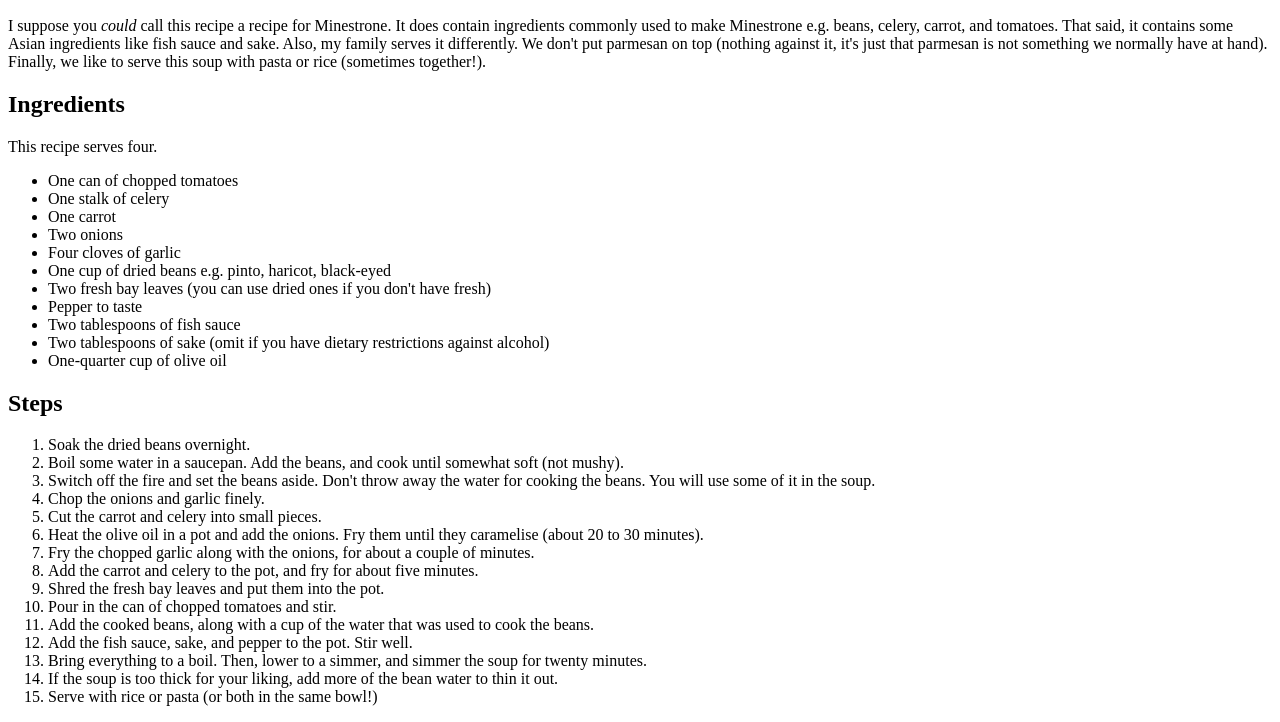
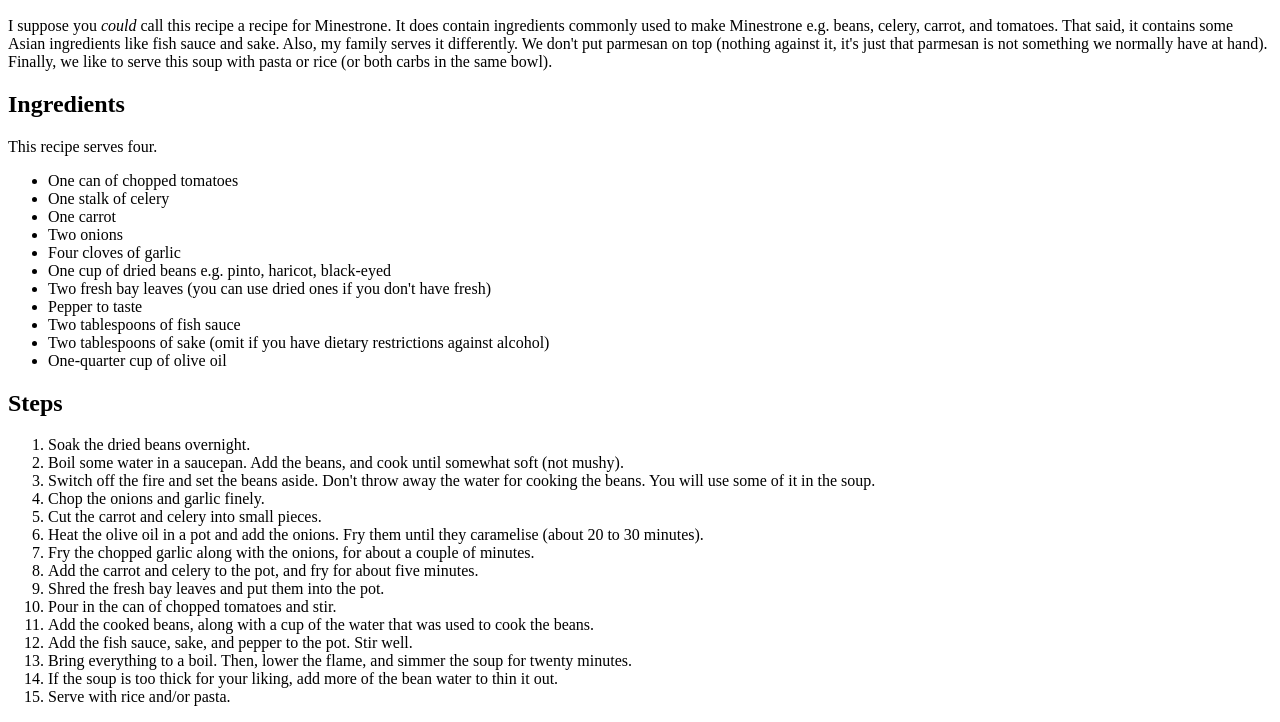
Before and after one commit to Wanasaurus/odin-recipes, a plain HTML site: page recipes/vegsoup.html in a window 1280 px wide. Shown: the part 110-832 px from the top of the page. Drawn offline with Linux system fonts and the light colour scheme.

Commit message:
Edit thick vegetable soup recipe copy

```diff
--- a/recipes/vegsoup.html
+++ b/recipes/vegsoup.html
@@ -7,7 +7,7 @@
         <body>
             <h1>Thick vegetable soup à la Minestrone</h1>
                 <h2>Description</h2>
-                    <p>I suppose you <em>could</em> call this recipe a recipe for Minestrone. It does contain ingredients commonly used to make Minestrone e.g. beans, celery, carrot, and tomatoes. That said, it contains some Asian ingredients like fish sauce and sake. Also, my family serves it differently. We don't put parmesan on top (nothing against it, it's just that parmesan is not something we normally have at hand). Finally, we like to serve this soup with pasta or rice (sometimes together!).</p>
+                    <p>I suppose you <em>could</em> call this recipe a recipe for Minestrone. It does contain ingredients commonly used to make Minestrone e.g. beans, celery, carrot, and tomatoes. That said, it contains some Asian ingredients like fish sauce and sake. Also, my family serves it differently. We don't put parmesan on top (nothing against it, it's just that parmesan is not something we normally have at hand). Finally, we like to serve this soup with pasta or rice (or both carbs in the same bowl).</p>
                 <h2>Ingredients</h2>
                     <p>This recipe serves four.</p>
                     <ul>
@@ -37,9 +37,9 @@
                         <li>Pour in the can of chopped tomatoes and stir.</li>
                         <li>Add the cooked beans, along with a cup of the water that was used to cook the beans.</li>
                         <li>Add the fish sauce, sake, and pepper to the pot. Stir well.</li>
-                        <li>Bring everything to a boil. Then, lower to a simmer, and simmer the soup for twenty minutes.</li>
+                        <li>Bring everything to a boil. Then, lower the flame, and simmer the soup for twenty minutes.</li>
                         <li>If the soup is too thick for your liking, add more of the bean water to thin it out.</li>
-                        <li>Serve with rice or pasta (or both in the same bowl!)</li>
+                        <li>Serve with rice and/or pasta.</li>
                     </ol>
         </body>
     </html>
```
